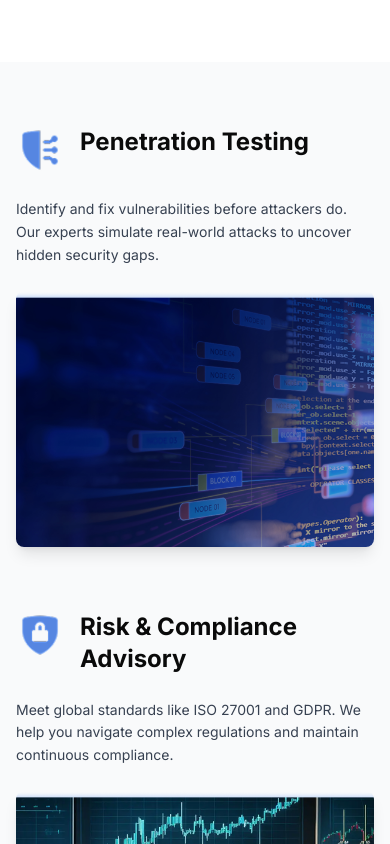
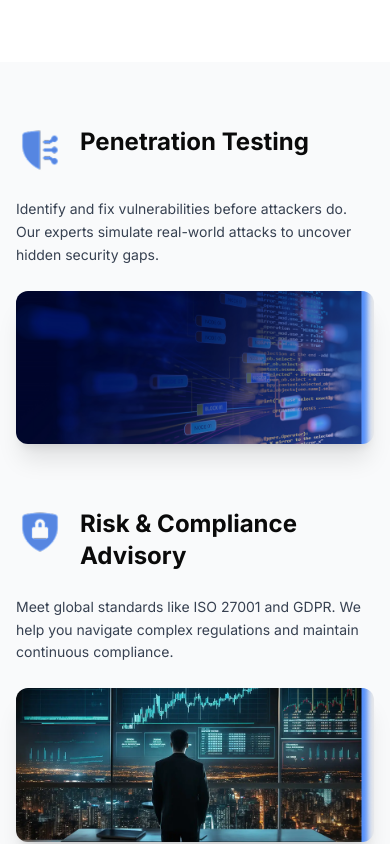
Before and after one commit to iameazy/aquila-test, a Next.js app: page / in a window 390 px wide. Shown: the part 2080-2924 px from the top of the page. Built offline with nearby package versions, Linux system fonts and the light colour scheme.

Commit message:
fixed responsiveness

```diff
--- a/src/components/Services.tsx
+++ b/src/components/Services.tsx
@@ -36,6 +36,8 @@ export default function Services() {
     ]
 
     const [visibleCards, setVisibleCards] = useState<number[]>([])
+    const [imageErrors, setImageErrors] = useState<number[]>([])
+    const [imageLoaded, setImageLoaded] = useState<number[]>([])
     const cardRefs = useRef<(HTMLDivElement | null)[]>([])
 
     useEffect(() => {
@@ -62,9 +64,18 @@ export default function Services() {
         }
     }, [])
 
+    const handleImageError = (index: number) => {
+        setImageErrors((prev) => [...prev, index])
+        console.error(`Failed to load image at index ${index}`)
+    }
+
+    const handleImageLoad = (index: number) => {
+        setImageLoaded((prev) => [...prev, index])
+    }
+
     return (
         <section className="relative w-full bg-gray-50 py-16 sm:py-20 lg:py-24">
-            <div className="max-w-6xl mx-auto px-4 sm:px-6 lg:px-8">
+            <div className="max-w-7xl mx-auto px-4 sm:px-6 lg:px-8">
                 <div className="space-y-16 sm:space-y-20 lg:space-y-24">
                     {services.map((service, index) => (
                         <div
@@ -87,8 +98,10 @@ export default function Services() {
                                         <Image
                                             src={service.icon}
                                             alt={`${service.title} icon`}
-                                            fill
+                                            width={48}
+                                            height={48}
                                             className="object-contain"
+                                            onError={() => handleImageError(index * 10)} // Different ID for icons
                                         />
                                     </div>
                                     <h3 className="text-2xl sm:text-3xl font-bold text-dark transform transition-all duration-500 hover:text-blue-600">
@@ -104,19 +117,51 @@ export default function Services() {
                                 </div>
                             </div>
 
-                            {/* Image Section */}
-                            <div className="w-full h-64 sm:h-80 md:h-96 relative rounded-lg overflow-hidden shadow-lg group">
-                                <div className="relative w-full h-full transform transition-transform duration-700 ease-out group-hover:scale-110">
+                            {/* Image Section - Optimized for Mobile */}
+                            <div className="w-full relative rounded-xl overflow-hidden shadow-xl hover:shadow-2xl transition-all duration-500 group bg-gray-200 hover:-translate-y-1">
+                                {/* Fixed aspect ratio container - 21:9 (wider, shorter) */}
+                                <div className="relative w-full" style={{ paddingBottom: '42.85%' }}>
+                                    {/* Loading skeleton */}
+                                    {!imageLoaded.includes(index) && !imageErrors.includes(index) && (
+                                        <div className="absolute inset-0 bg-gray-300 animate-pulse">
+                                            <div className="flex items-center justify-center h-full">
+                                                <div className="text-gray-500">Loading...</div>
+                                            </div>
+                                        </div>
+                                    )}
+
+                                    {/* Error state */}
+                                    {imageErrors.includes(index) && (
+                                        <div className="absolute inset-0 bg-gray-300 flex items-center justify-center">
+                                            <div className="text-center p-4">
+                                                <svg className="w-12 h-12 mx-auto text-gray-400 mb-2" fill="none" stroke="currentColor" viewBox="0 0 24 24">
+                                                    <path strokeLinecap="round" strokeLinejoin="round" strokeWidth={2} d="M4 16l4.586-4.586a2 2 0 012.828 0L16 16m-2-2l1.586-1.586a2 2 0 012.828 0L20 14m-6-6h.01M6 20h12a2 2 0 002-2V6a2 2 0 00-2-2H6a2 2 0 00-2 2v12a2 2 0 002 2z" />
+                                                </svg>
+                                                <p className="text-sm text-gray-500">Image not available</p>
+                                            </div>
+                                        </div>
+                                    )}
+
+                                    {/* Actual image */}
+                                    <div className={`absolute inset-0 transform transition-transform duration-700 ease-out group-hover:scale-110 ${
+                                        imageLoaded.includes(index) ? 'opacity-100' : 'opacity-0'
+                                    }`}>
                                         <Image
                                             src={service.image}
                                             alt={service.alt}
                                             fill
+                                            sizes="(max-width: 640px) 100vw, (max-width: 1024px) 90vw, 1200px"
                                             className="object-cover"
-                                        priority
+                                            loading={index === 0 ? 'eager' : 'lazy'} // Only first image eager
+                                            quality={85} // Reduce quality slightly for better performance
+                                            onLoad={() => handleImageLoad(index)}
+                                            onError={() => handleImageError(index)}
                                         />
                                     </div>
+
                                     {/* Overlay on hover */}
-                                <div className="absolute inset-0 bg-blue-600 opacity-0 group-hover:opacity-10 transition-opacity duration-500"></div>
+                                    <div className="absolute inset-0 bg-blue-600 opacity-0 group-hover:opacity-10 transition-opacity duration-500 pointer-events-none"></div>
+                                </div>
                             </div>
                         </div>
                     ))}
@@ -147,6 +192,19 @@ export default function Services() {
                 .animate-fade-in-up {
                     animation: fadeInUp 1s ease-out 0.5s both;
                 }
+
+                @keyframes pulse {
+                    0%, 100% {
+                        opacity: 1;
+                    }
+                    50% {
+                        opacity: 0.5;
+                    }
+                }
+
+                .animate-pulse {
+                    animation: pulse 2s cubic-bezier(0.4, 0, 0.6, 1) infinite;
+                }
             `}</style>
         </section>
     )
```
Lines whose indentation alone changed are shown as unchanged.
